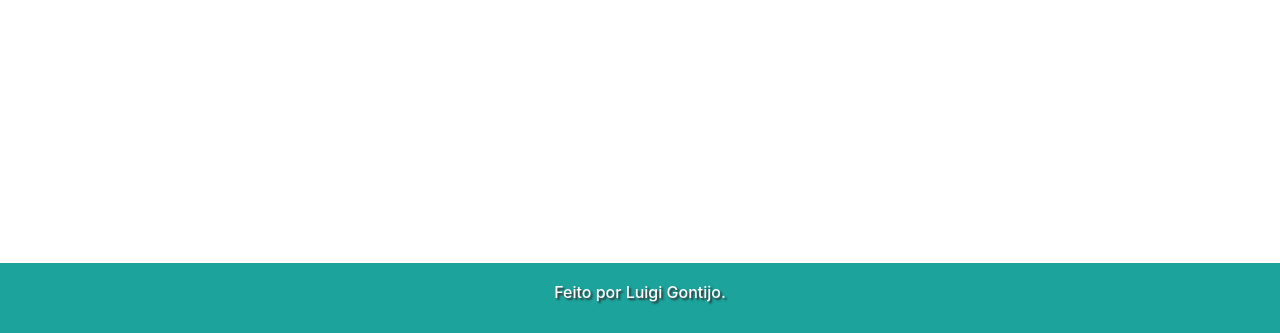
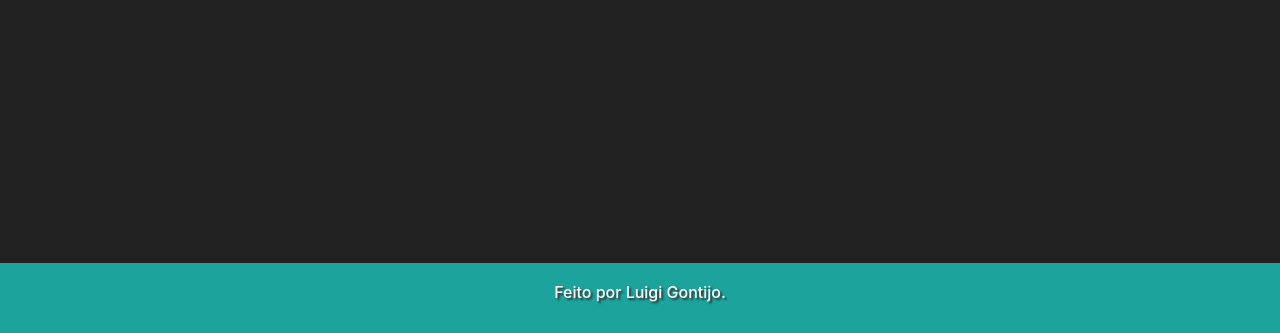
Before and after one commit to gontijol/luigigontijo.github.io, a plain HTML site: page index.html in a window 1280 px wide. Shown: the part 560-893 px from the top of the page. Drawn offline with Linux system fonts and the light colour scheme.

Commit message:
Update estilos.css

```diff
--- a/css/estilos.css
+++ b/css/estilos.css
@@ -3,7 +3,7 @@
 }
 
 html,body{
-  background-color:##FFFFFF;
+  background-color:rgba(33,33,33,1);
   text-align: center;
 }
 header{
```
